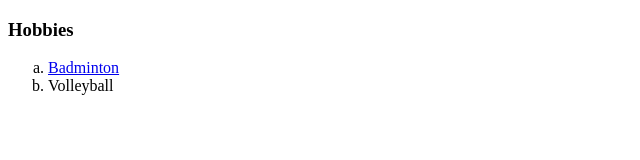
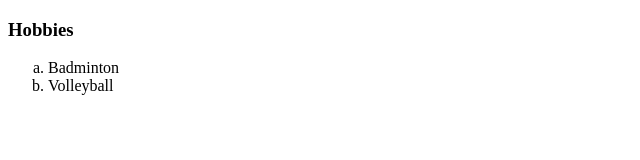
Before and after one commit to AyuPatidar/cv, a plain HTML site: page hobbies.html in a window 1280 px wide. Shown: the full height of the page, 0-640 px from the left. Drawn offline with Linux system fonts and the light colour scheme.

Commit message:
Update hobbies.html

```diff
--- a/hobbies.html
+++ b/hobbies.html
@@ -7,7 +7,7 @@
   <body>
     <h3>Hobbies</h3>
     <ol type='a'>
-      <li><a href="Playing Badminton.mp4">Badminton</a></li>
+      <li>Badminton</li>
       <li>Volleyball</li>
     </ol>
   </body>
```
